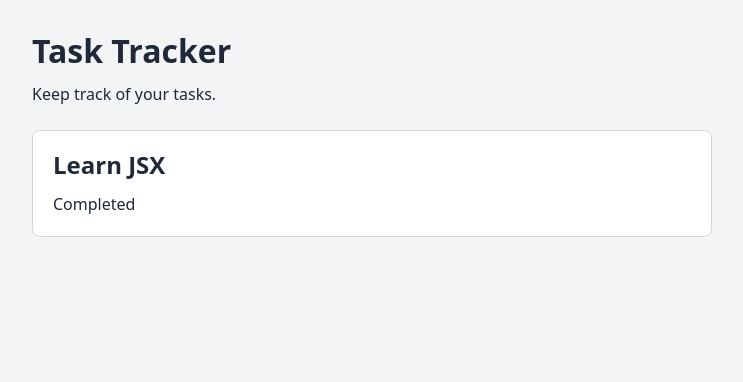
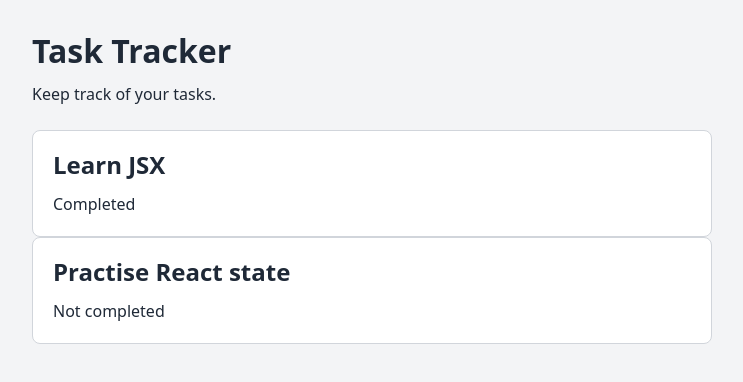
Before and after one commit to GertMatthias/Rakenduste_programmeerimine, a React (Vite) app in the folder task-tracker/: page / in a window 1280 px wide. Shown: the top 382 px of the page, without its empty margins (268-1011 px from the left). Built offline with nearby package versions, Linux system fonts and the light colour scheme.

Commit message:
feat: pass task data to task cards

```diff
--- a/task-tracker/src/App.jsx
+++ b/task-tracker/src/App.jsx
@@ -3,11 +3,24 @@ import { TaskCard } from './components/TaskCard.jsx';
 import './App.css';
 
 function App() {
+  const firstTask = {
+    id: 1,
+    title: 'Learn JSX',
+    completed: true,
+  };
+
+  const secondTask = {
+    id: 2,
+    title: 'Practise React state',
+    completed: false,
+  };
+
   return (
     <div className="app">
       <Header />
       <main>
-        <TaskCard />
+        <TaskCard task={firstTask} />
+        <TaskCard task={secondTask} />
       </main>
     </div>
   );
--- a/task-tracker/src/components/TaskCard.jsx
+++ b/task-tracker/src/components/TaskCard.jsx
@@ -1,12 +1,10 @@
 import './TaskCard.css';
 
-export function TaskCard() {
-  const title = 'Learn JSX';
-
+export function TaskCard({ task }) {
   return (
     <article className="task-card">
-      <h2>{title}</h2>
-      <p>Completed</p>
+      <h2>{task.title}</h2>
+      <p>{task.completed ? 'Completed' : 'Not completed'}</p>
     </article>
   );
 }
```
